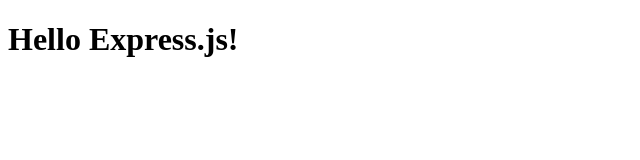
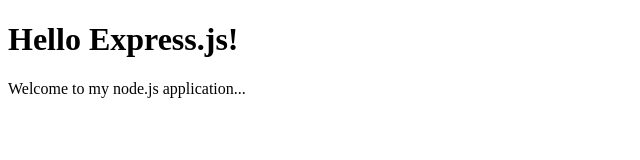
Before and after one commit to exile7/web-server, a website: page public/index.html in a window 1280 px wide. Shown: the whole page, without its empty margins (0-640 px from the left). Drawn offline with Linux system fonts and the light colour scheme.

```diff
--- a/public/index.html
+++ b/public/index.html
@@ -6,5 +6,6 @@
     </head>
     <body>
         <h1>Hello Express.js!</h1>
+        <p>Welcome to my node.js application...</p>
     </body>
 </html>
```
